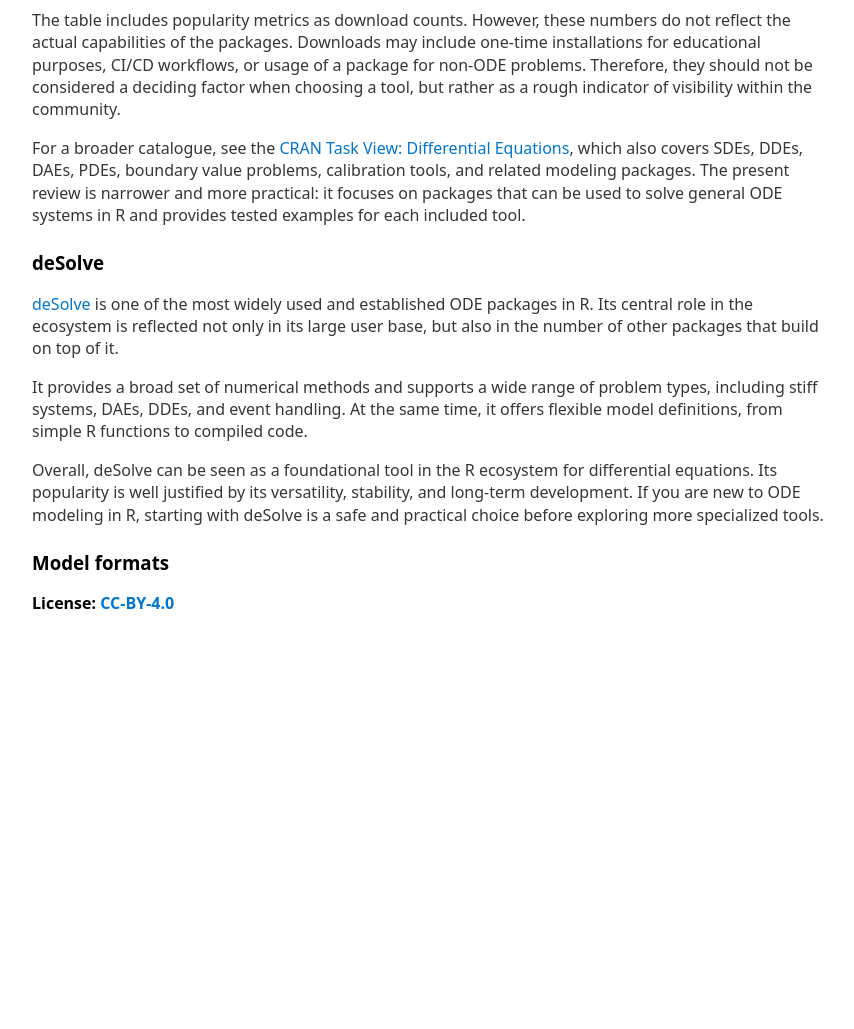
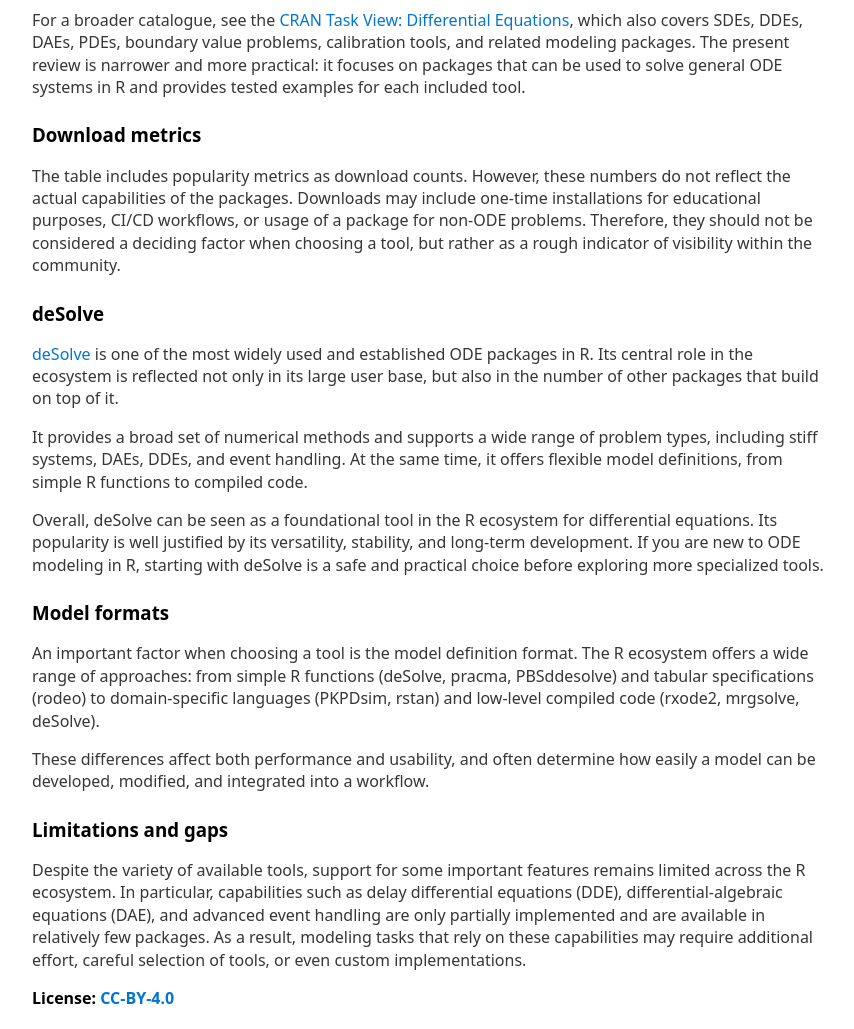
Before and after one commit to metelkin/metelkin.github.io, an Eleventy site: page content/landscape-of-ode-solvers-in-r/index.md in a window 1280 px wide. Shown: the part 6320-7349 px from the top of the page, without its empty margins (208-1062 px from the left). Before the commit the page ends 6955 px from the top, so only its background shows below. Built offline with nearby package versions, Linux system fonts and the light colour scheme; Eleventy itself is replaced by a stand-in of ours; files that its build step writes are made by us from their sources; what markdown-it-link-attributes would draw is missing.

Commit message:
extend Author's notes

```diff
--- a/content/landscape-of-ode-solvers-in-r/index.md
+++ b/content/landscape-of-ode-solvers-in-r/index.md
@@ -204,9 +204,11 @@ Many aspects - such as computational performance, numerical accuracy, and advanc
 
 Many packages designed for specific application areas (e.g., PK/PD) can also be used to solve general ODE systems. These are included here on equal footing, without focusing on their domain-specific features.
 
+For a broader catalogue, see the [CRAN Task View: Differential Equations](https://cran.r-project.org/web/views/DifferentialEquations.html), which also covers SDEs, DDEs, DAEs, PDEs, boundary value problems, calibration tools, and related modeling packages. The present review is narrower and more practical: it focuses on packages that can be used to solve general ODE systems in R and provides tested examples for each included tool.
+
+### Download metrics
+
 The table includes popularity metrics as download counts. However, these numbers do not reflect the actual capabilities of the packages. Downloads may include one-time installations for educational purposes, CI/CD workflows, or usage of a package for non-ODE problems. Therefore, they should not be considered a deciding factor when choosing a tool, but rather as a rough indicator of visibility within the community.
-
-For a broader catalogue, see the [CRAN Task View: Differential Equations](https://cran.r-project.org/web/views/DifferentialEquations.html), which also covers SDEs, DDEs, DAEs, PDEs, boundary value problems, calibration tools, and related modeling packages. The present review is narrower and more practical: it focuses on packages that can be used to solve general ODE systems in R and provides tested examples for each included tool.
 
 ### deSolve
 
@@ -217,3 +219,11 @@ It provides a broad set of numerical methods and supports a wide range of proble
 Overall, deSolve can be seen as a foundational tool in the R ecosystem for differential equations. Its popularity is well justified by its versatility, stability, and long-term development. If you are new to ODE modeling in R, starting with deSolve is a safe and practical choice before exploring more specialized tools.
 
 ### Model formats
+
+An important factor when choosing a tool is the model definition format. The R ecosystem offers a wide range of approaches: from simple R functions (deSolve, pracma, PBSddesolve) and tabular specifications (rodeo) to domain-specific languages (PKPDsim, rstan) and low-level compiled code (rxode2, mrgsolve, deSolve).
+
+These differences affect both performance and usability, and often determine how easily a model can be developed, modified, and integrated into a workflow.
+
+### Limitations and gaps
+
+Despite the variety of available tools, support for some important features remains limited across the R ecosystem. In particular, capabilities such as delay differential equations (DDE), differential-algebraic equations (DAE), and advanced event handling are only partially implemented and are available in relatively few packages. As a result, modeling tasks that rely on these capabilities may require additional effort, careful selection of tools, or even custom implementations.
```
